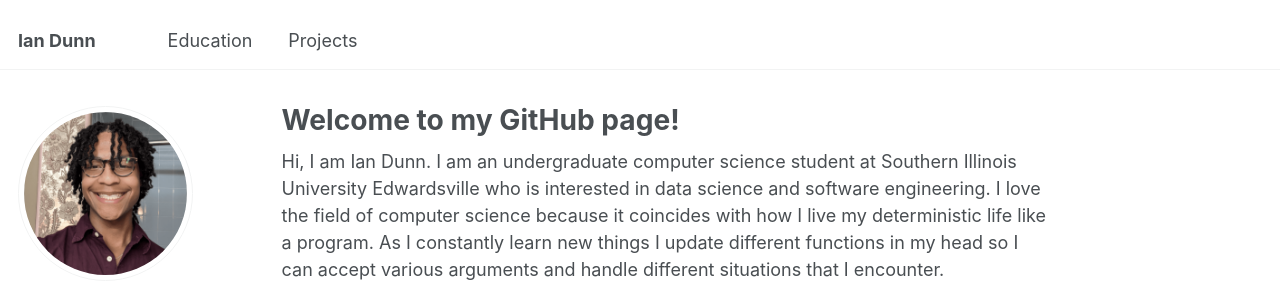
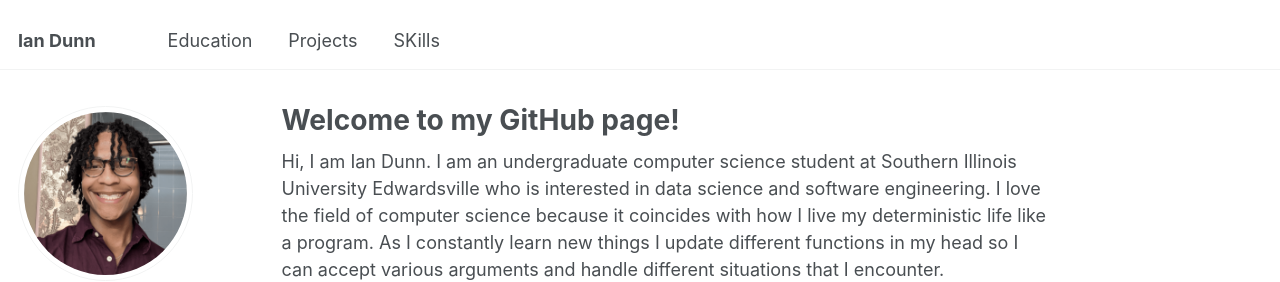
Before and after one commit to 1ntentions/1ntentions.github.io, a Jekyll site: the page built from _pages/about.md, in a window 1280 px wide. Shown: the top 282 px of the page. Built offline with Jekyll 4.4.1, drawn with Linux system fonts in a browser that asks for light colours.

Commit message:
added skills to navigation bar

```diff
--- a/_data/navigation.yml
+++ b/_data/navigation.yml
@@ -10,3 +10,6 @@ main:
 
   - title: "Projects"
     url: /projects/
+
+  - title: "SKills"
+    url: /skills/
```
